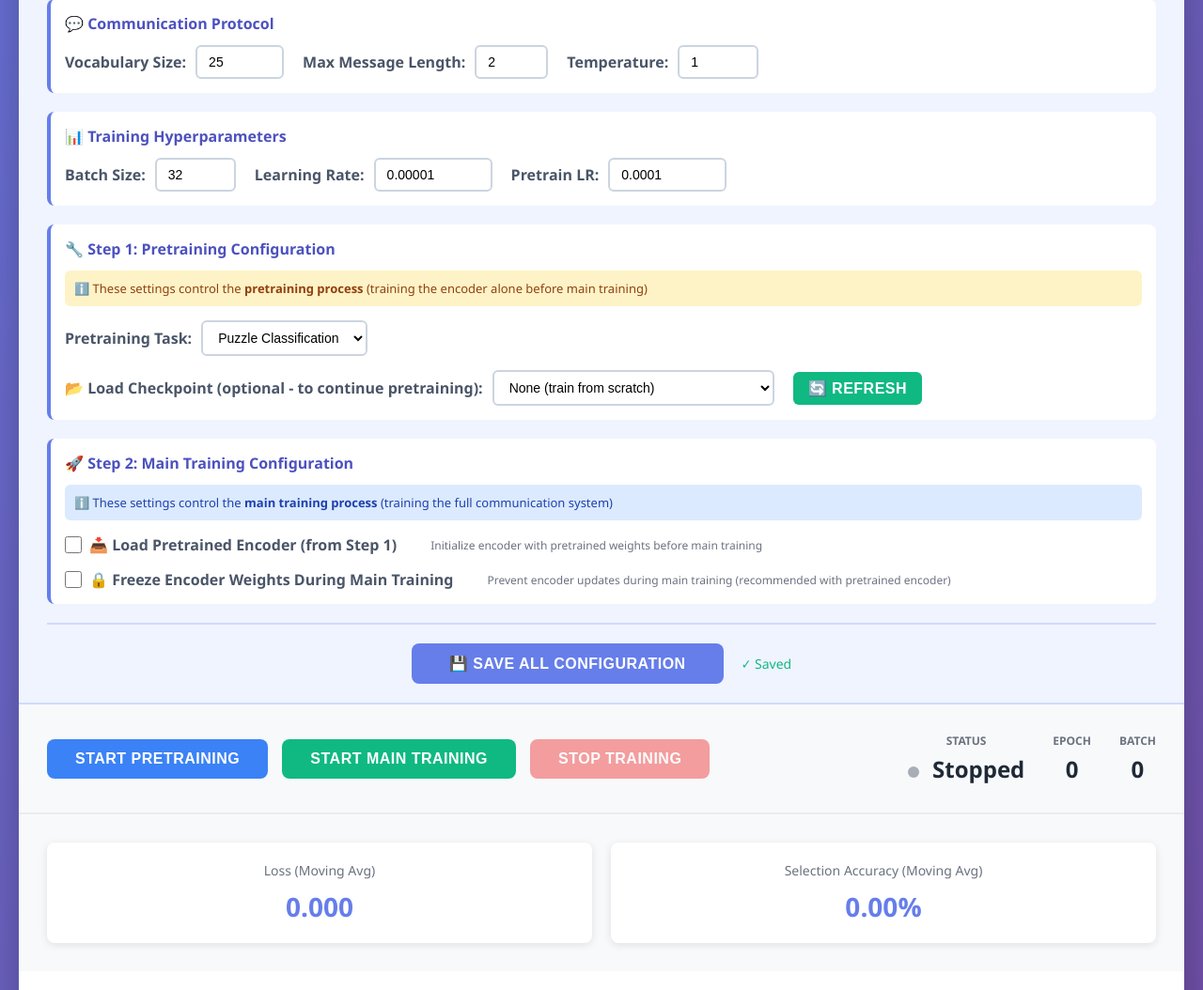
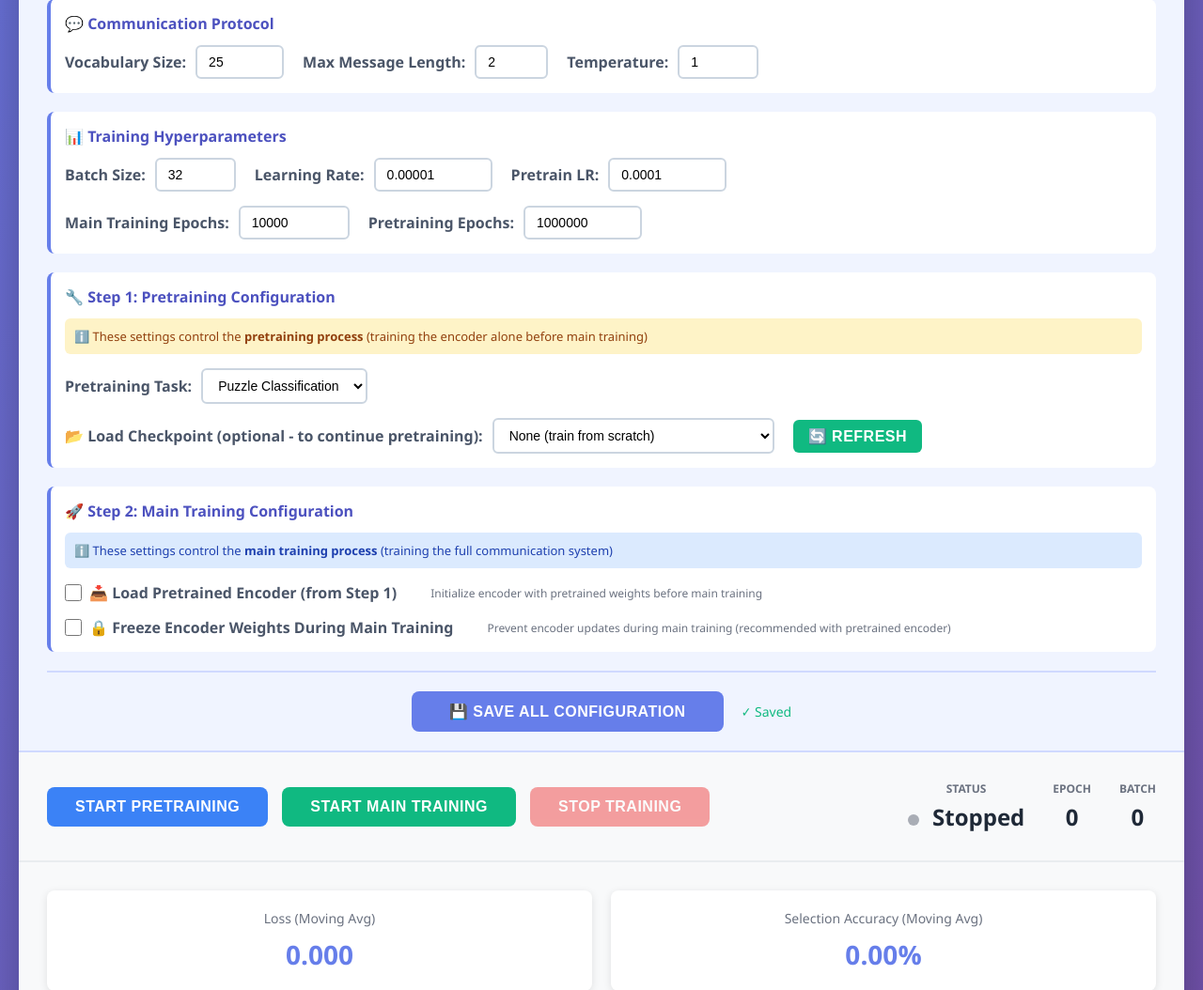
Before and after one commit to DBravy/communication, a Flask app: page / in a window 1280 px wide. Shown: the part 907-1961 px from the top of the page at 94% size. Run offline with Flask 3, Linux system fonts and the light colour scheme; data that the repository does not hold is empty.

Commit message:
configure max epochs

```diff
--- a/app.py
+++ b/app.py
@@ -42,6 +42,8 @@ training_state = {
     'batch_size': getattr(config, 'BATCH_SIZE', 32),
     'learning_rate': getattr(config, 'LEARNING_RATE', 1e-5),
     'pretrain_learning_rate': getattr(config, 'PRETRAIN_LEARNING_RATE', 1e-4),
+    'num_epochs': getattr(config, 'NUM_EPOCHS', 10000),
+    'pretrain_epochs': getattr(config, 'PRETRAIN_EPOCHS', 1000000),
     # STEP 1: Pretraining configuration (affects pretraining process)
     'pretrain_task_type': getattr(config, 'PRETRAIN_TASK_TYPE', 'binary'),  # Which pretraining task to use
     'load_pretrained_before_pretrain': None,  # Path to encoder checkpoint to CONTINUE pretraining from
@@ -438,7 +440,7 @@ def pretrain_worker():
 
         # Get pretraining task type from training_state
         pretrain_task_type = training_state['pretrain_task_type']
-        num_epochs = getattr(config, 'PRETRAIN_EPOCHS', 20)
+        num_epochs = training_state['pretrain_epochs']
 
         # Determine num_distractors and track_puzzle_ids for dataset
         if pretrain_task_type == 'selection':
@@ -977,7 +979,7 @@ def train_worker():
         criterion = nn.CrossEntropyLoss()
         optimizer = optim.Adam(model.parameters(), lr=training_state['learning_rate'])
 
-        for epoch in range(config.NUM_EPOCHS):
+        for epoch in range(training_state['num_epochs']):
             if stop_flag.is_set():
                 break
 
@@ -1331,6 +1333,8 @@ def get_task_config():
         'batch_size': training_state['batch_size'],
         'learning_rate': training_state['learning_rate'],
         'pretrain_learning_rate': training_state['pretrain_learning_rate'],
+        'num_epochs': training_state['num_epochs'],
+        'pretrain_epochs': training_state['pretrain_epochs'],
         # Pretraining configuration
         'pretrain_task_type': training_state['pretrain_task_type'],
         'use_pretrained': training_state['use_pretrained'],
@@ -1386,6 +1390,10 @@ def set_task_config():
         training_state['learning_rate'] = float(data['learning_rate'])
     if 'pretrain_learning_rate' in data:
         training_state['pretrain_learning_rate'] = float(data['pretrain_learning_rate'])
+    if 'num_epochs' in data:
+        training_state['num_epochs'] = int(data['num_epochs'])
+    if 'pretrain_epochs' in data:
+        training_state['pretrain_epochs'] = int(data['pretrain_epochs'])
 
     # Pretraining configuration
     if 'pretrain_task_type' in data:
@@ -1414,6 +1422,8 @@ def set_task_config():
         'batch_size': training_state['batch_size'],
         'learning_rate': training_state['learning_rate'],
         'pretrain_learning_rate': training_state['pretrain_learning_rate'],
+        'num_epochs': training_state['num_epochs'],
+        'pretrain_epochs': training_state['pretrain_epochs'],
         'pretrain_task_type': training_state['pretrain_task_type'],
         'use_pretrained': training_state['use_pretrained'],
         'freeze_encoder': training_state['freeze_encoder'],
--- a/templates/index.html
+++ b/templates/index.html
@@ -601,6 +601,16 @@
                         <input type="number" id="pretrainLearningRate" min="0.000001" max="0.1" step="0.000001" value="0.0001" onchange="markConfigDirty()">
                     </div>
                 </div>
+                <div class="config-row" style="margin-top: 15px;">
+                    <div class="config-group">
+                        <label for="numEpochs">Main Training Epochs:</label>
+                        <input type="number" id="numEpochs" min="1" max="1000000" value="10000" onchange="markConfigDirty()">
+                    </div>
+                    <div class="config-group">
+                        <label for="pretrainEpochs">Pretraining Epochs:</label>
+                        <input type="number" id="pretrainEpochs" min="1" max="10000000" value="1000000" onchange="markConfigDirty()">
+                    </div>
+                </div>
             </div>
 
             <!-- Pretraining Configuration -->
@@ -780,6 +790,8 @@
                 document.getElementById('batchSize').value = data.batch_size || 32;
                 document.getElementById('learningRate').value = data.learning_rate || 0.00001;
                 document.getElementById('pretrainLearningRate').value = data.pretrain_learning_rate || 0.0001;
+                document.getElementById('numEpochs').value = data.num_epochs || 10000;
+                document.getElementById('pretrainEpochs').value = data.pretrain_epochs || 1000000;
 
                 // Pretraining configuration
                 document.getElementById('pretrainTaskType').value = data.pretrain_task_type || 'binary';
@@ -905,6 +917,8 @@
             const batchSize = document.getElementById('batchSize').value;
             const learningRate = document.getElementById('learningRate').value;
             const pretrainLearningRate = document.getElementById('pretrainLearningRate').value;
+            const numEpochs = document.getElementById('numEpochs').value;
+            const pretrainEpochs = document.getElementById('pretrainEpochs').value;
 
             // Pretraining configuration
             const pretrainTaskType = document.getElementById('pretrainTaskType').value;
@@ -931,6 +945,8 @@
                     batch_size: parseInt(batchSize),
                     learning_rate: parseFloat(learningRate),
                     pretrain_learning_rate: parseFloat(pretrainLearningRate),
+                    num_epochs: parseInt(numEpochs),
+                    pretrain_epochs: parseInt(pretrainEpochs),
                     pretrain_task_type: pretrainTaskType,
                     use_pretrained: usePretrained,
                     freeze_encoder: freezeEncoder,
```
